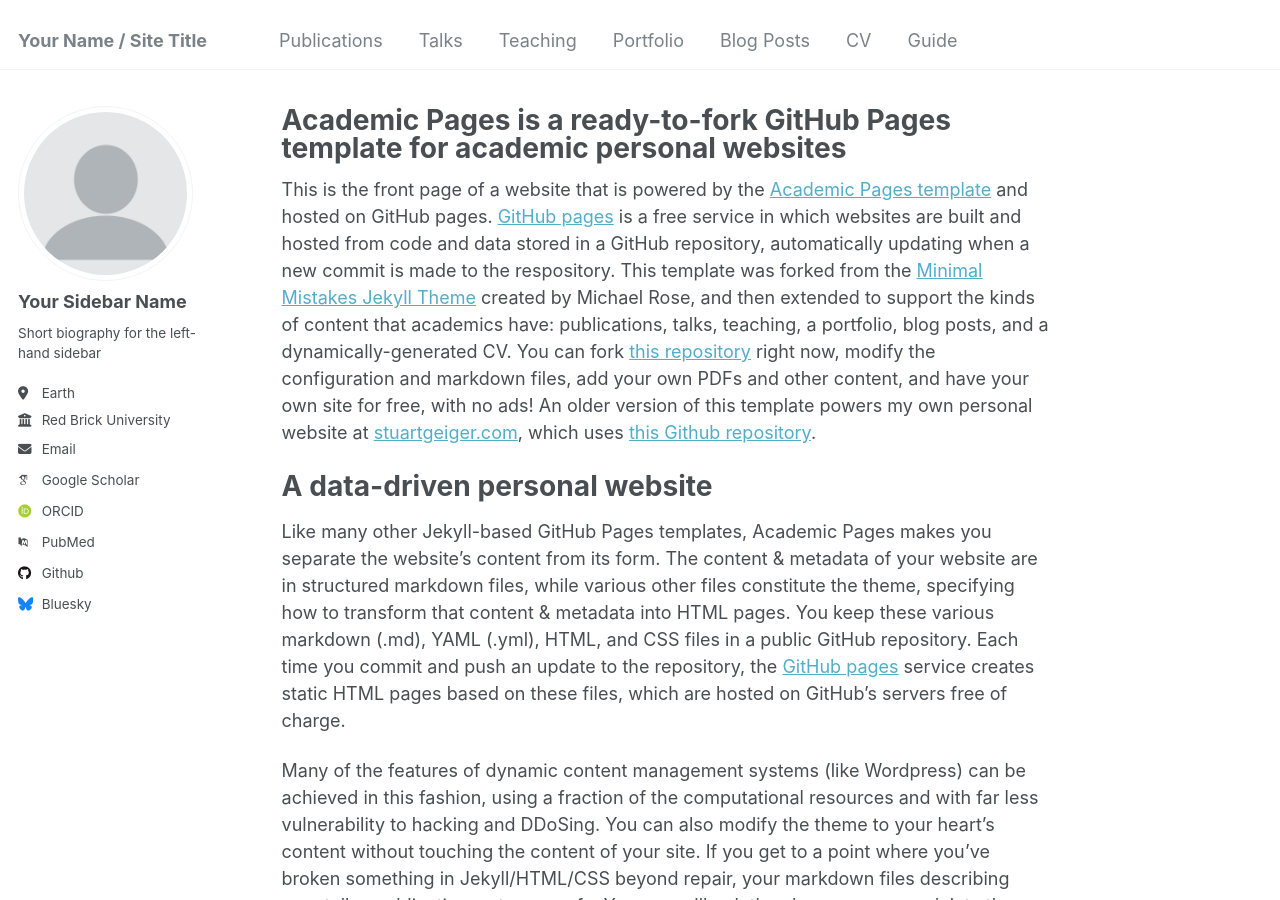
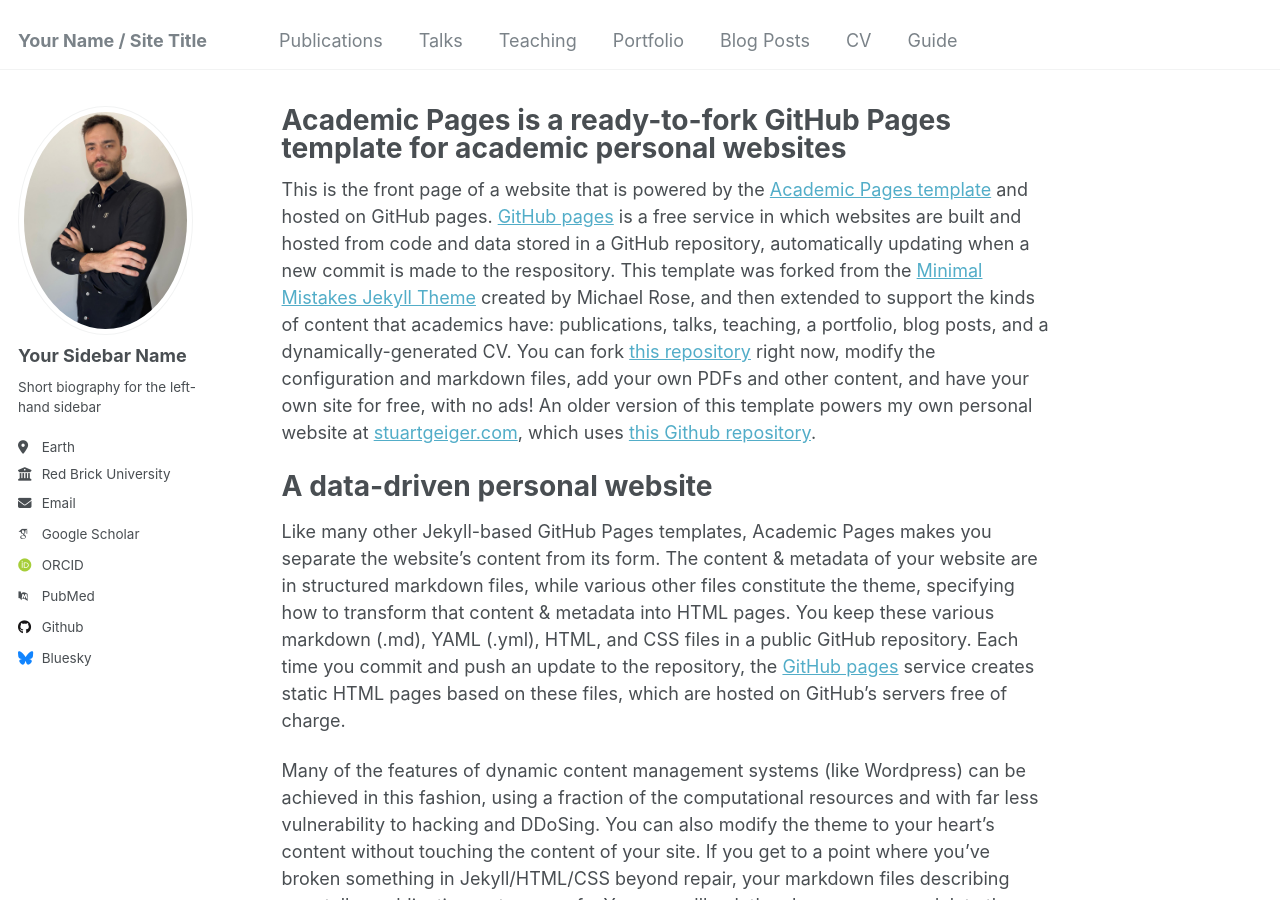
Before and after one commit to matheushbps/matheushbps.github.io, a Jekyll site: the page built from _pages/about.md, in a window 1280 px wide and 900 px high. Built offline with Jekyll 4.4.1, drawn with Linux system fonts in a browser that asks for light colours; some web fonts are replaced.

Commit message:
Update _config.yml

```diff
--- a/_config.yml
+++ b/_config.yml
@@ -21,7 +21,7 @@
 #               Additional customization can be done by editing /_includes/author-profile.html
 author:
   # Biographic information
-  avatar           : "profile.png"
+  avatar           : "mat.jpg"
   name             : "Your Sidebar Name"
   pronouns         : # example: "she/her"
   bio              : "Short biography for the left-hand sidebar"
```
